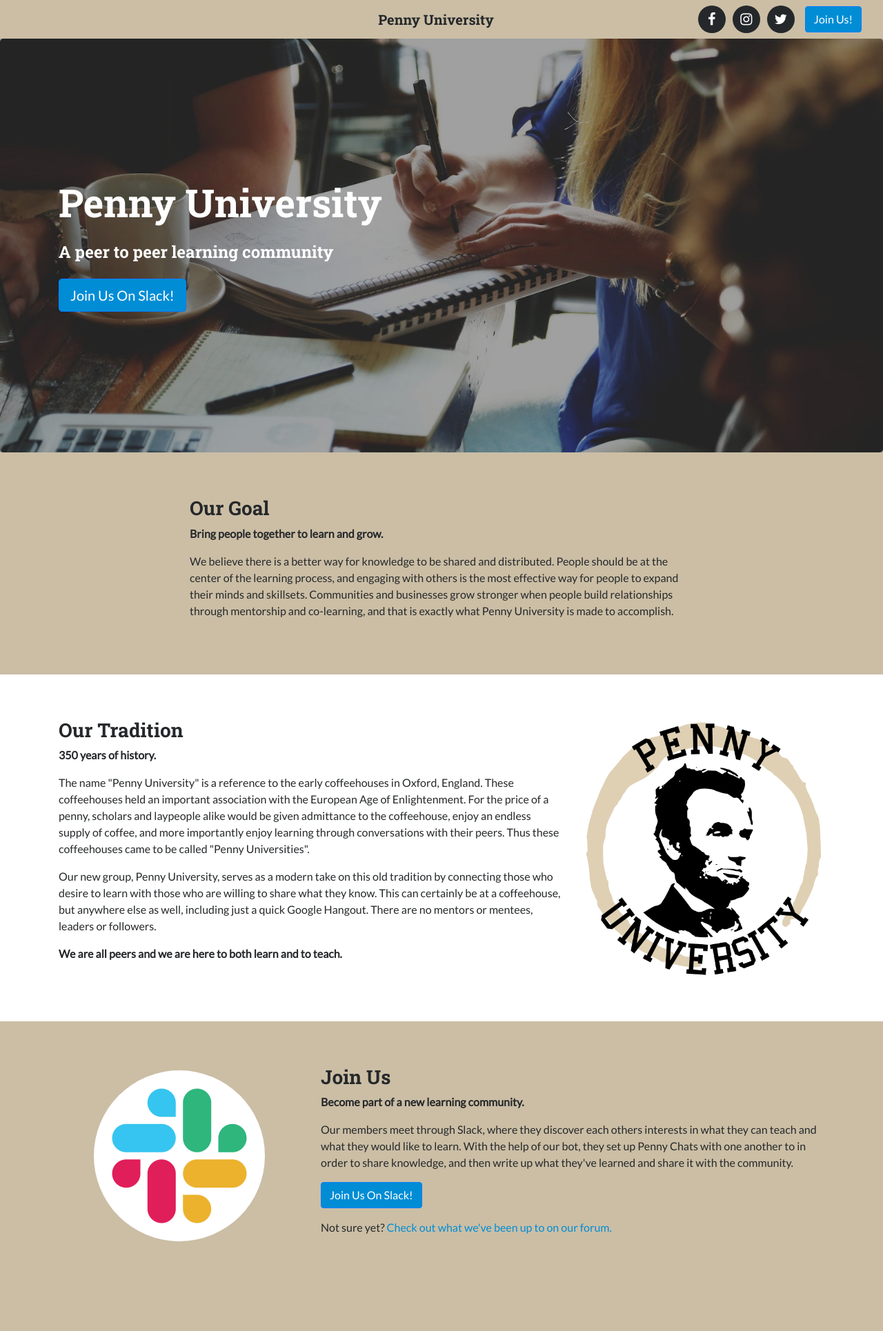
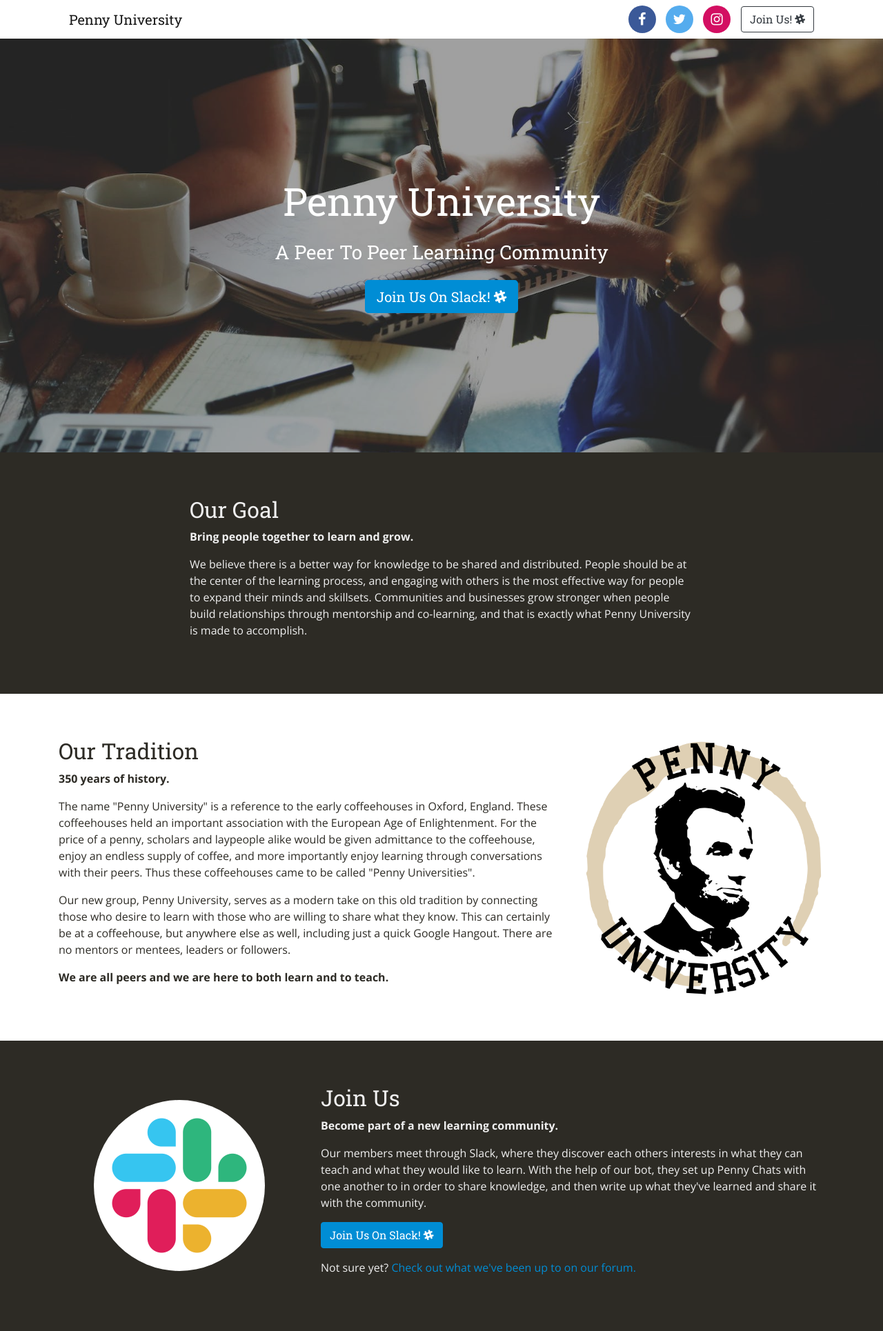
Before and after one commit to penny-university/penny_university, a Django app: page / in a window 1280 px wide. Shown: the whole page at 69% size. Before the commit the page ends 1800 px from the top, so only its background shows below. Run offline with Django 3.2, Linux system fonts and the light colour scheme; some libraries are stand-ins or nearby versions.

Commit message:
Landing page alternative styling

```diff
--- a/penny_u_django/home/static/home/style.css
+++ b/penny_u_django/home/static/home/style.css
@@ -1,21 +1,34 @@
-@import url('https://fonts.googleapis.com/css?family=Lato|Roboto+Slab:700&display=swap');
+@import url('https://fonts.googleapis.com/css?family=Open+Sans:400,700|Roboto+Slab:400&display=swap');
 
 
 body {
-    color: #25282A;
-    font-family: 'Lato', sans-serif;
+    color: #2D2B25;
+    font-family: 'Open Sans', sans-serif;
 }
 
 
-h1, h2, h3, h4, h5, .navbar-brand {
+h1, h2, h3, .navbar-brand {
+    font-family: 'Roboto Slab', serif;
+    text-transform: capitalize;
+}
+
+.btn {
     font-family: 'Roboto Slab', serif;
 }
 
 
 .bg-dark, .navbar-dark {
+    background-color: #2D2B25 !important;
+    color: #F0F0F0;
+}
+
+.navbar-secondary {
     background-color: #CBBEA5 !important;
 }
 
+.btn-secondary {
+    background-color: #CBBEA5;
+}
 
 #nav-join-btn {
     margin-left: 10px;
@@ -27,20 +40,20 @@
 
 .btn-primary {
     background-color: #008DD5;
+    border-color: #008DD5;
 }
 
 .btn-danger {
-    background-color: #C84630;
+    background-color: #F0544F;
+    border-color: #F0544F;
 }
 
 /* Style all font awesome icons */
-.fa {
+a.fa {
     padding: 10px;
     font-size: 20px !important;
     text-align: center;
     text-decoration: none;
-    color: white;
-    background-color: #25282A;
     border-radius: 50%;
     width: 40px;
     height: 40px;
@@ -48,8 +61,25 @@
 }
 
 /* Add a hover effect if you want */
-.fa:hover {
+a.fa:hover {
     color: white;
     opacity: 0.7;
     text-decoration: none;
 }
+
+
+/* Set a specific color for each brand */
+.fa-facebook {
+  background: #3B5998;
+  color: white;
+}
+
+.fa-instagram {
+  background: #D30F62;
+  color: white;
+}
+
+.fa-twitter {
+  background: #55ACEE;
+  color: white;
+}
--- a/penny_u_django/home/templates/home/base.html
+++ b/penny_u_django/home/templates/home/base.html
@@ -6,6 +6,8 @@
     <!-- Required meta tags -->
     <meta charset="utf-8">
     <meta name="viewport" content="width=device-width, initial-scale=1, shrink-to-fit=no">
+    <meta name="description"
+          content="Penny University is a peer learning group with the goal of connecting people in order to share knowledge. Together, we learn!">
 
     <!-- Bootstrap CSS -->
     <link rel="stylesheet" href="https://stackpath.bootstrapcdn.com/bootstrap/4.3.1/css/bootstrap.min.css"
--- a/penny_u_django/home/templates/home/index.html
+++ b/penny_u_django/home/templates/home/index.html
@@ -3,19 +3,20 @@
 
 {% block content %}
 
-    <nav class="navbar navbar-dark row">
-        <div class="container-fluid">
-            <div class="col-md-4"></div>
-            <div class="col-md-4 d-flex justify-content-center">
-                <span class="navbar-brand mb-0 h1" style="color:#25282A">Penny University</span>
+    <nav class="navbar navbar-light row">
+        <div class="container">
+            <div class="col-md-6 d-flex justify-content-center justify-content-md-start">
+                <span class="navbar-brand mb-0 mr-0 h1">Penny University</span>
             </div>
-            <div class="col-md-4 d-flex align-items-center justify-content-center justify-content-md-end">
-                <a href="#" class="fa fa-facebook"></a>
-                <a href="#" class="fa fa-instagram"></a>
-                <a href="https://twitter.com/officialpennyu" class="fa fa-twitter"></a>
-                <button id="nav-join-btn" type="button" class="btn btn-primary" data-toggle="modal"
+            <div class="col-md-6 d-flex align-items-center justify-content-center justify-content-md-end">
+                <div>
+                    <a href="https://www.facebook.com/officialpennyu" class="fa fa-facebook"></a>
+                    <a href="https://twitter.com/officialpennyu" class="fa fa-twitter"></a>
+                    <a href="https://www.instagram.com/officialpennyu" class="fa fa-instagram"></a>
+                </div>
+                <button id="nav-join-btn" type="button" class="btn btn-outline-dark" data-toggle="modal"
                         data-target="#formModal">
-                    Join Us!
+                    Join Us! <i class="fa fa-slack"></i>
                 </button>
             </div>
         </div>
@@ -23,13 +24,13 @@
 
     <div class="position-relative">
         <div class="overlay"></div>
-        <div class="jumbotron mb-0 bg-image text-white d-flex align-items-center justify-content-center">
+        <div class="bg-image text-white text-center d-flex align-items-center">
             <div class="overlay-text container">
                 <h1 class="display-4">Penny University</h1>
-                <h4 class="mt-4">A peer to peer learning community</h4>
+                <h3 class="mt-4">A peer to peer learning community</h3>
                 <div class="mt-4">
                     <button type="button" class="btn btn-lg btn-primary" data-toggle="modal" data-target="#formModal">
-                        Join Us On Slack!
+                        Join Us On Slack! <i class="fa fa-slack"></i>
                     </button>
                 </div>
             </div>
@@ -41,7 +42,7 @@
             <div class="row">
                 <div class="col-md-2"></div>
                 <div class="col-md-8">
-                    <h3 class="align-self-left">Our Goal</h3>
+                    <h2>Our Goal</h2>
                     <p><strong>Bring people together to learn and grow.</strong></p>
                     <p>
                         We believe there is a better way for knowledge to be shared and distributed.
@@ -62,7 +63,7 @@
         <div class="container">
             <div class="row">
                 <div class="col-md-8">
-                    <h3>Our Tradition</h3>
+                    <h2>Our Tradition</h2>
                     <p><strong>350 years of history.</strong></p>
                     <p>
                         The name "Penny University" is a reference to the early coffeehouses in Oxford, England.
@@ -98,7 +99,7 @@
                     </div>
                 </div>
                 <div class="col-md-8">
-                    <h3>Join Us</h3>
+                    <h2>Join Us</h2>
                     <p><strong>Become part of a new learning community.</strong></p>
                     <p>
                         Our members meet through Slack, where they discover each others interests in what they
@@ -107,7 +108,7 @@
                         they've learned and share it with the community.
                     </p>
                     <button type="button" class="btn btn-primary" data-toggle="modal" data-target="#formModal">
-                        Join Us On Slack!
+                        Join Us On Slack! <i class="fa fa-slack"></i>
                     </button>
                     <div class="mt-3">
                         <p>Not sure yet?
```
